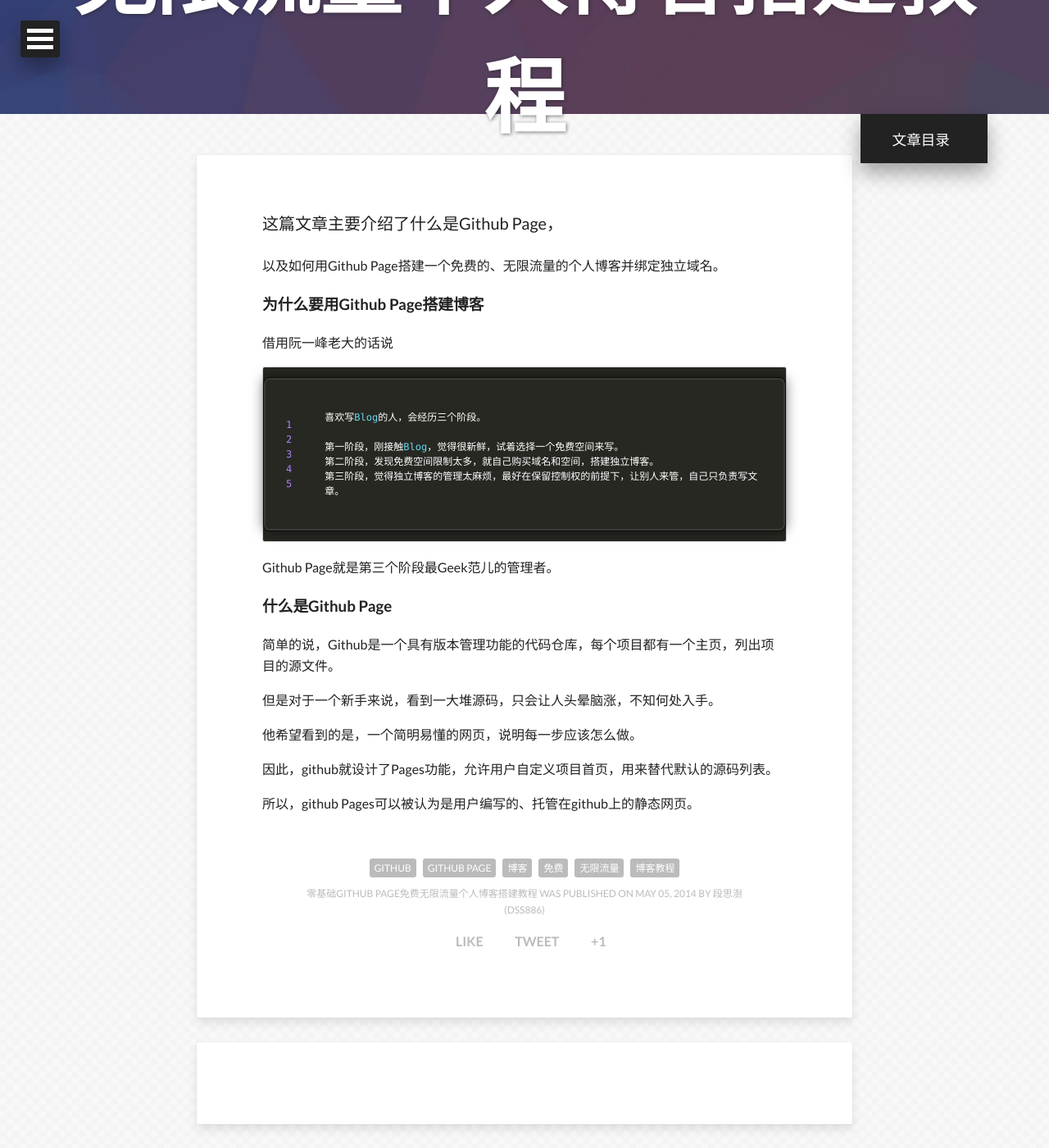
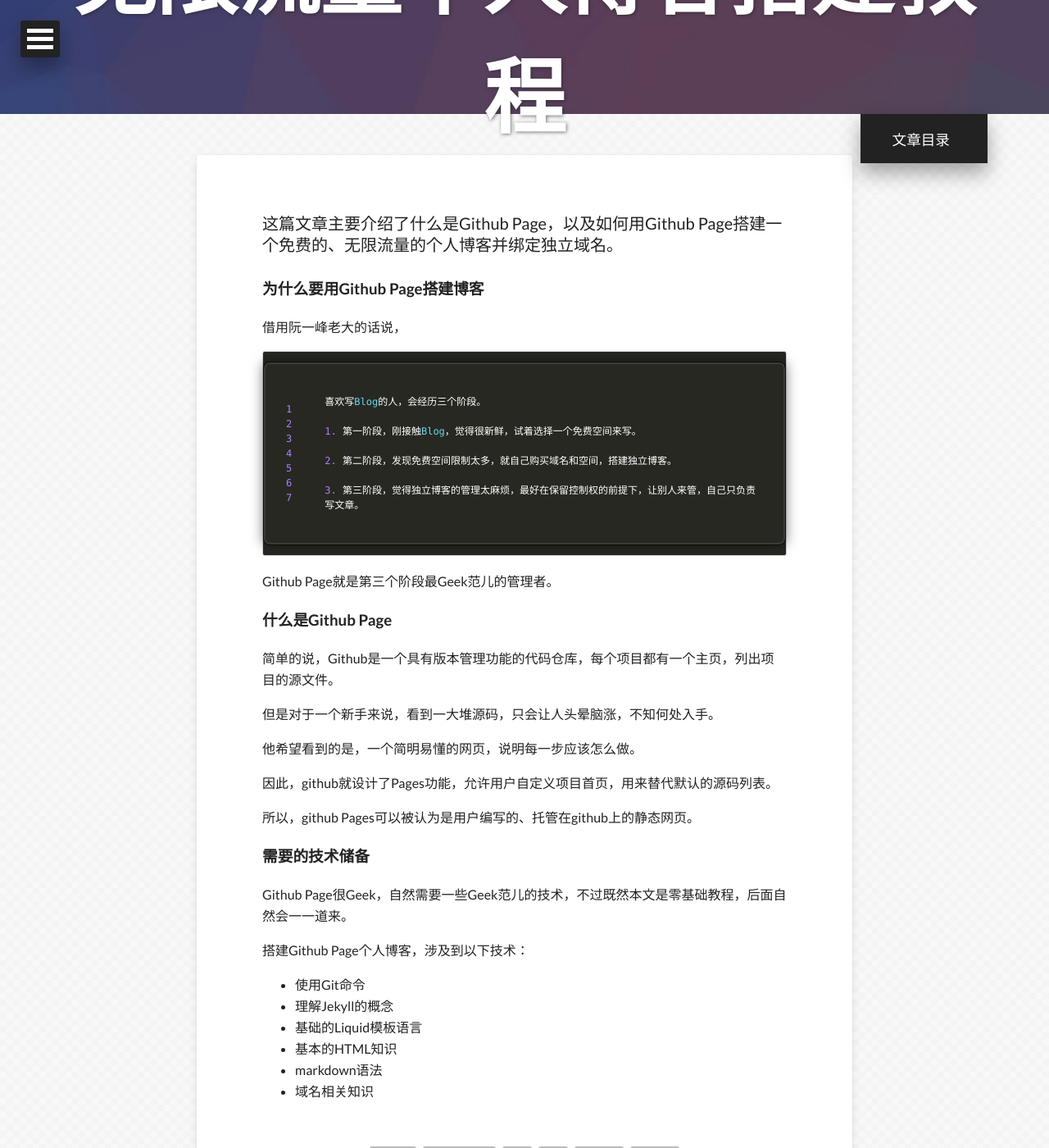
Before and after one commit to heamon7/dss886.github.io, a Jekyll site: the page built from _posts/2014-04-25-05.md, in a window 1280 px wide and 1400 px high, scrolled down 261 px. Shown: the whole window at 82% size. Built offline with Jekyll 4.4.1, drawn with Linux system fonts in a browser that asks for light colours; nearby versions of some CDN libraries; comment, search, counter and statistics services are not loaded.

Commit message:
update posts

```diff
--- a/_posts/2014-04-25-05.md
+++ b/_posts/2014-04-25-05.md
@@ -11,21 +11,21 @@
 share: true
 ---
 
-这篇文章主要介绍了什么是Github Page，
-
-以及如何用Github Page搭建一个免费的、无限流量的个人博客并绑定独立域名。
+这篇文章主要介绍了什么是Github Page，以及如何用Github Page搭建一个免费的、无限流量的个人博客并绑定独立域名。
 
 
 ### 为什么要用Github Page搭建博客
 
-借用阮一峰老大的话说
+借用阮一峰老大的话说，
 
 ~~~
 喜欢写Blog的人，会经历三个阶段。
 
-第一阶段，刚接触Blog，觉得很新鲜，试着选择一个免费空间来写。
-第二阶段，发现免费空间限制太多，就自己购买域名和空间，搭建独立博客。
-第三阶段，觉得独立博客的管理太麻烦，最好在保留控制权的前提下，让别人来管，自己只负责写文章。
+1. 第一阶段，刚接触Blog，觉得很新鲜，试着选择一个免费空间来写。
+
+2. 第二阶段，发现免费空间限制太多，就自己购买域名和空间，搭建独立博客。
+
+3. 第三阶段，觉得独立博客的管理太麻烦，最好在保留控制权的前提下，让别人来管，自己只负责写文章。
 ~~~
 
 Github Page就是第三个阶段最Geek范儿的管理者。
@@ -41,3 +41,16 @@
 因此，github就设计了Pages功能，允许用户自定义项目首页，用来替代默认的源码列表。
 
 所以，github Pages可以被认为是用户编写的、托管在github上的静态网页。
+
+### 需要的技术储备
+
+Github Page很Geek，自然需要一些Geek范儿的技术，不过既然本文是零基础教程，后面自然会一一道来。
+
+搭建Github Page个人博客，涉及到以下技术：
+
+- 使用Git命令
+- 理解Jekyll的概念
+- 基础的Liquid模板语言
+- 基本的HTML知识
+- markdown语法
+- 域名相关知识
```
